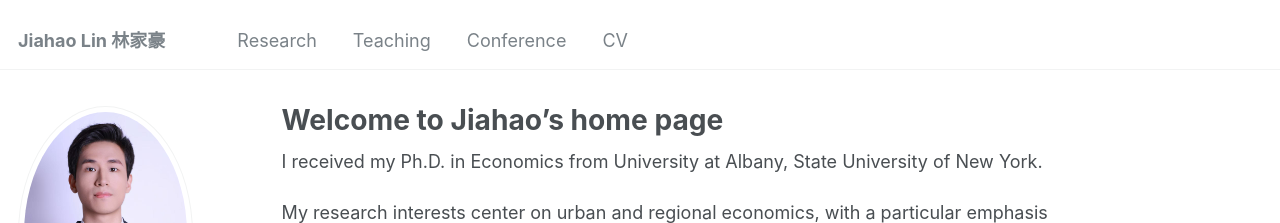
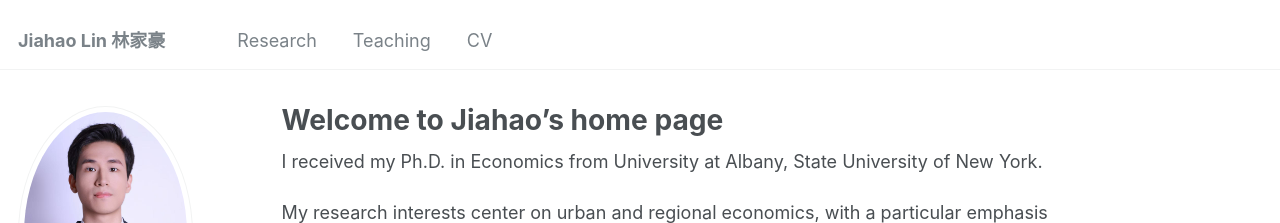
Before and after one commit to tpeng2023/webpage, a Jekyll site: the page built from _pages/about.md, in a window 1280 px wide. Shown: the top 223 px of the page. Built offline with Jekyll 4.4.1, drawn with Linux system fonts in a browser that asks for light colours; some web fonts are replaced.

Commit message:
Update navigation.yml

```diff
--- a/_data/navigation.yml
+++ b/_data/navigation.yml
@@ -11,8 +11,5 @@ main:
   - title: "Teaching"
     url: /teaching/
 
-  - title: "Conference"
-    url: /conference/
-
   - title: "CV"
     url: /cv/
```
